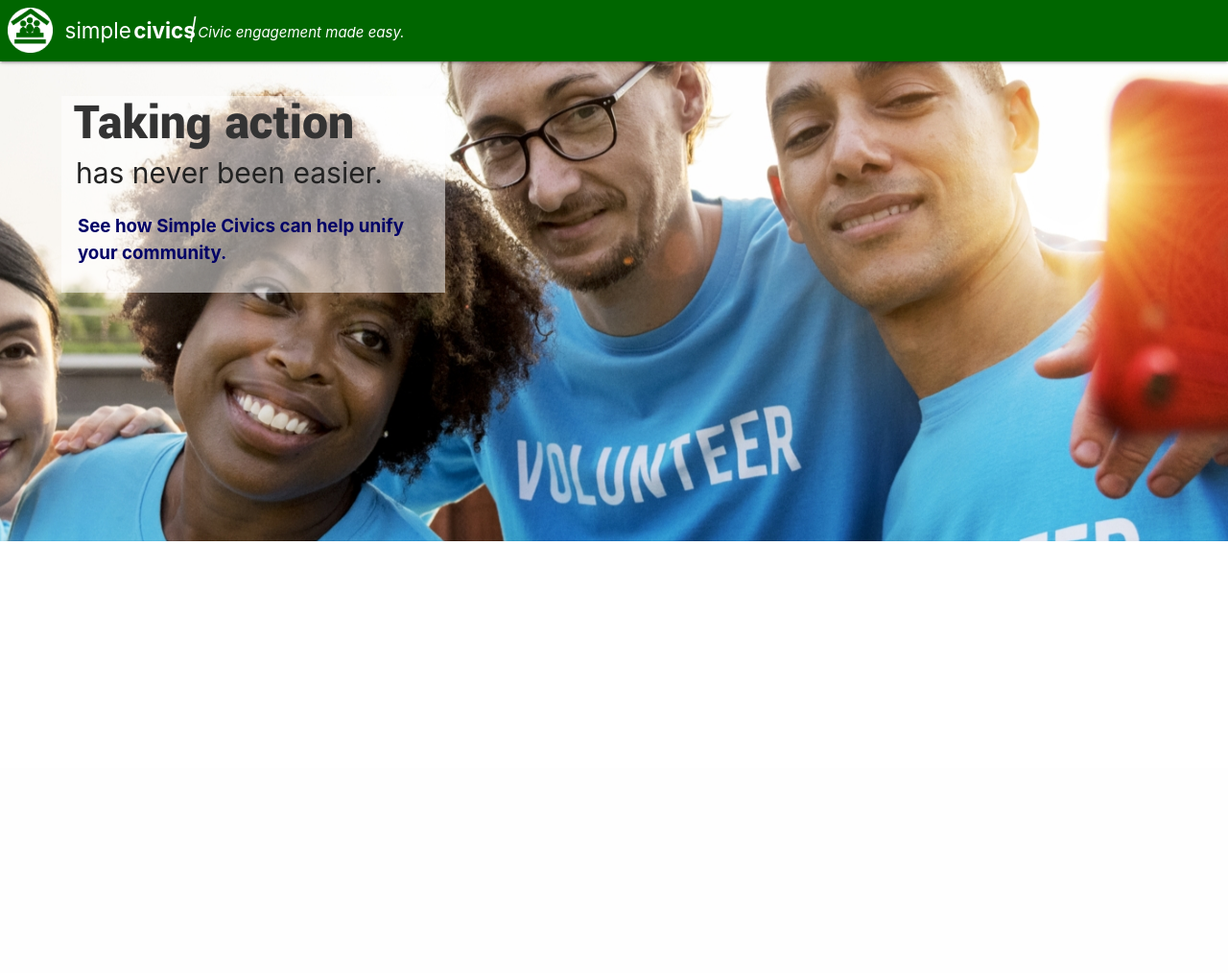
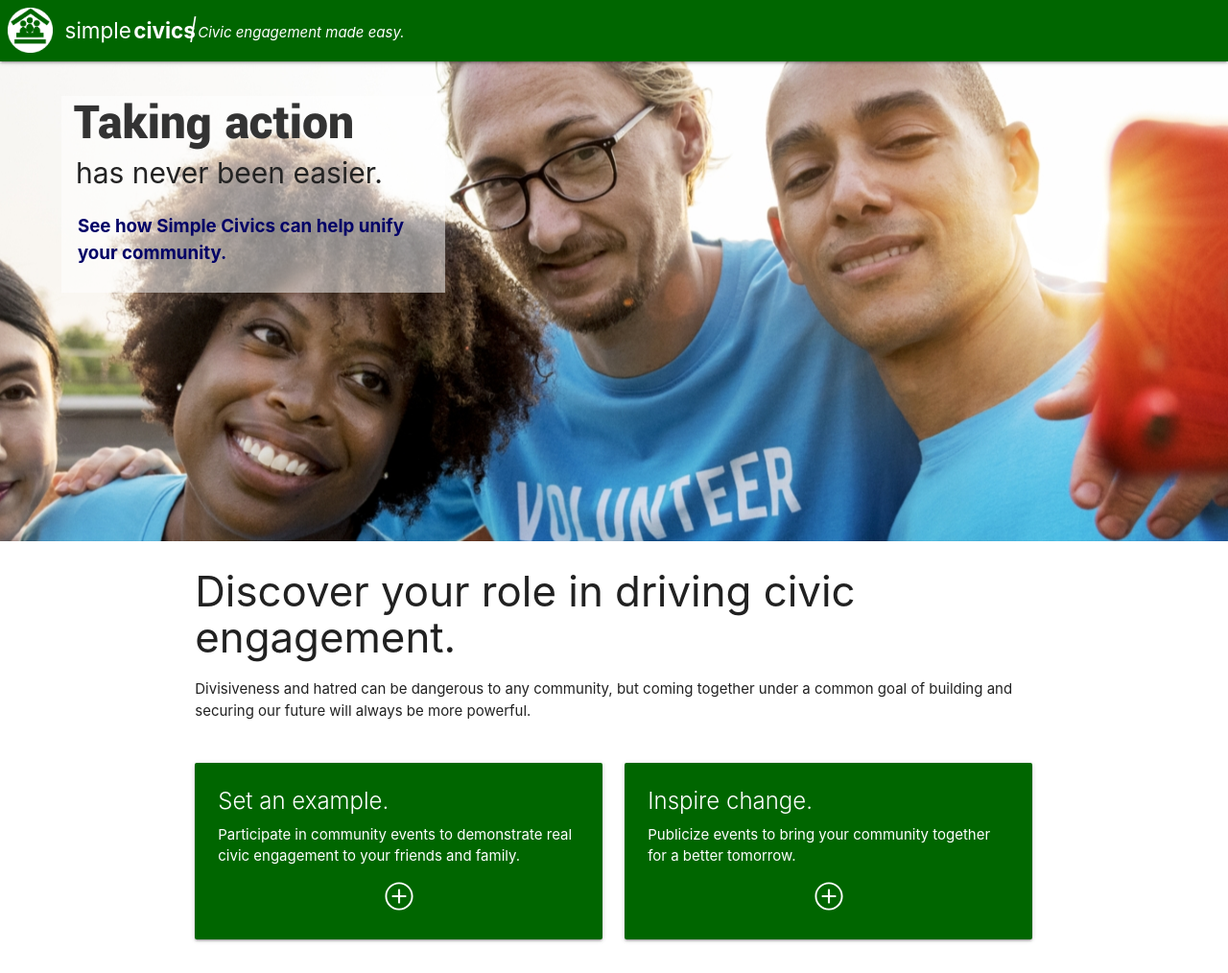
Before and after one commit to nickredmond/simple-civics-marketing, a PHP site: page / in a window 1280 px wide. Shown: the whole page at 96% size. Before the commit the page ends 564 px from the top, so only its background shows below. Run offline with PHP 8.4, Linux system fonts and the light colour scheme.

Commit message:
added first two 'role' cards to home page

```diff
--- a/index-style.css
+++ b/index-style.css
@@ -102,3 +102,22 @@
     font-size: 1.5em;
     top: -0.05em !important;
 }
+
+.card-expand-button {
+	cursor: pointer;
+	max-width: 2em;
+	margin: 1em auto 0 auto;
+}
+
+.simple-civics-card-reveal {
+	/*overflow-y: hidden !important;*/
+	color: black;
+	background-color: #efefef !important;
+}
+
+.simple-civics-card {
+    background-color: #006600;
+    color: white;
+    min-width: 225px;
+    max-width: 425px;
+}
--- a/index.html
+++ b/index.html
@@ -35,6 +35,7 @@
 						</div>
 				</div>
 			</nav>
+
 			<div class="parallax-container">
 				<div class="container parallax-marketing-overlay">
 					<div class="row">
@@ -49,7 +50,56 @@
 
 				<div class="parallax"><img src="images/volunteer-group.jpg" /></div>
 			</div>
-			<div></div>
+
+			<div class="container">
+				<div class="row">
+					<div class="col s12">
+						<h3 class="header">Discover your role in driving civic engagement.</h3>
+						<p>Divisiveness and hatred can be dangerous to any community, but coming together under a common goal of building and securing our future will always be more powerful.</p>
+					</div>
+				</div>
+				<div class="row">
+					<div class="col m6">
+						<div class="card simple-civics-card">
+							<div class="card-content">
+								<div>
+									<span class="card-title activator grey-text text-darken-4"
+										style="color: white !important;">Set an example.</span>
+									<p>Participate in community events to demonstrate real civic engagement to your friends and family.</p>
+									<div class="card-expand-button">
+										<svg class="activator" aria-hidden="true" data-prefix="fal" data-icon="plus-circle" class="svg-inline--fa fa-plus-circle fa-w-16 " role="img" xmlns="http://www.w3.org/2000/svg" viewBox="0 0 512 512"><path fill="currentColor" d="M384 250v12c0 6.6-5.4 12-12 12h-98v98c0 6.6-5.4 12-12 12h-12c-6.6 0-12-5.4-12-12v-98h-98c-6.6 0-12-5.4-12-12v-12c0-6.6 5.4-12 12-12h98v-98c0-6.6 5.4-12 12-12h12c6.6 0 12 5.4 12 12v98h98c6.6 0 12 5.4 12 12zm120 6c0 137-111 248-248 248S8 393 8 256 119 8 256 8s248 111 248 248zm-32 0c0-119.9-97.3-216-216-216-119.9 0-216 97.3-216 216 0 119.9 97.3 216 216 216 119.9 0 216-97.3 216-216z"></path></svg>
+									</div>
+								</div>
+							</div>
+							<div class="card-reveal simple-civics-card-reveal">
+								<span class="card-title grey-text text-darken-4">Set an example.<i class="material-icons right">close</i>
+								</span>
+								<p>As a <strong>citizen</strong>, compete with other members of your community to see who can have the biggest drive toward change and positive impact. Leaders of the community will enjoy a spot on the public leaderboard, as well as receiving points that can be exchanged for sweet prizes.</p>
+							</div>
+						</div>
+					</div>
+
+					<div class="col m6">
+						<div class="card simple-civics-card">
+							<div class="card-content">
+								<div>
+									<span class="card-title activator grey-text text-darken-4"
+										style="color: white !important;">Inspire change.</span>
+									<p>Publicize events to bring your community together for a better tomorrow.</p>
+									<div class="card-expand-button">
+										<svg class="activator" aria-hidden="true" data-prefix="fal" data-icon="plus-circle" class="svg-inline--fa fa-plus-circle fa-w-16 " role="img" xmlns="http://www.w3.org/2000/svg" viewBox="0 0 512 512"><path fill="currentColor" d="M384 250v12c0 6.6-5.4 12-12 12h-98v98c0 6.6-5.4 12-12 12h-12c-6.6 0-12-5.4-12-12v-98h-98c-6.6 0-12-5.4-12-12v-12c0-6.6 5.4-12 12-12h98v-98c0-6.6 5.4-12 12-12h12c6.6 0 12 5.4 12 12v98h98c6.6 0 12 5.4 12 12zm120 6c0 137-111 248-248 248S8 393 8 256 119 8 256 8s248 111 248 248zm-32 0c0-119.9-97.3-216-216-216-119.9 0-216 97.3-216 216 0 119.9 97.3 216 216 216 119.9 0 216-97.3 216-216z"></path></svg>
+									</div>
+								</div>
+							</div>
+							<div class="card-reveal simple-civics-card-reveal">
+								<span class="card-title grey-text text-darken-4">Inspire change.<i class="material-icons right">close</i>
+								</span>
+								<p>As a community <strong>organizer</strong>, share your upcoming demonstrations, rallies, volunteer opportunities, elections, meetings, and other community-oriented events. Your information will be shared with everyone in a centralized forum that is easy to access, so your rates of attendance and involvement may improve with no end in sight.</p>
+							</div>
+						</div>
+					</div>
+				</div>
+			</div>
 		</div>
 
 		<script src="https://cdnjs.cloudflare.com/ajax/libs/jquery/3.3.1/jquery.min.js"></script>
```
